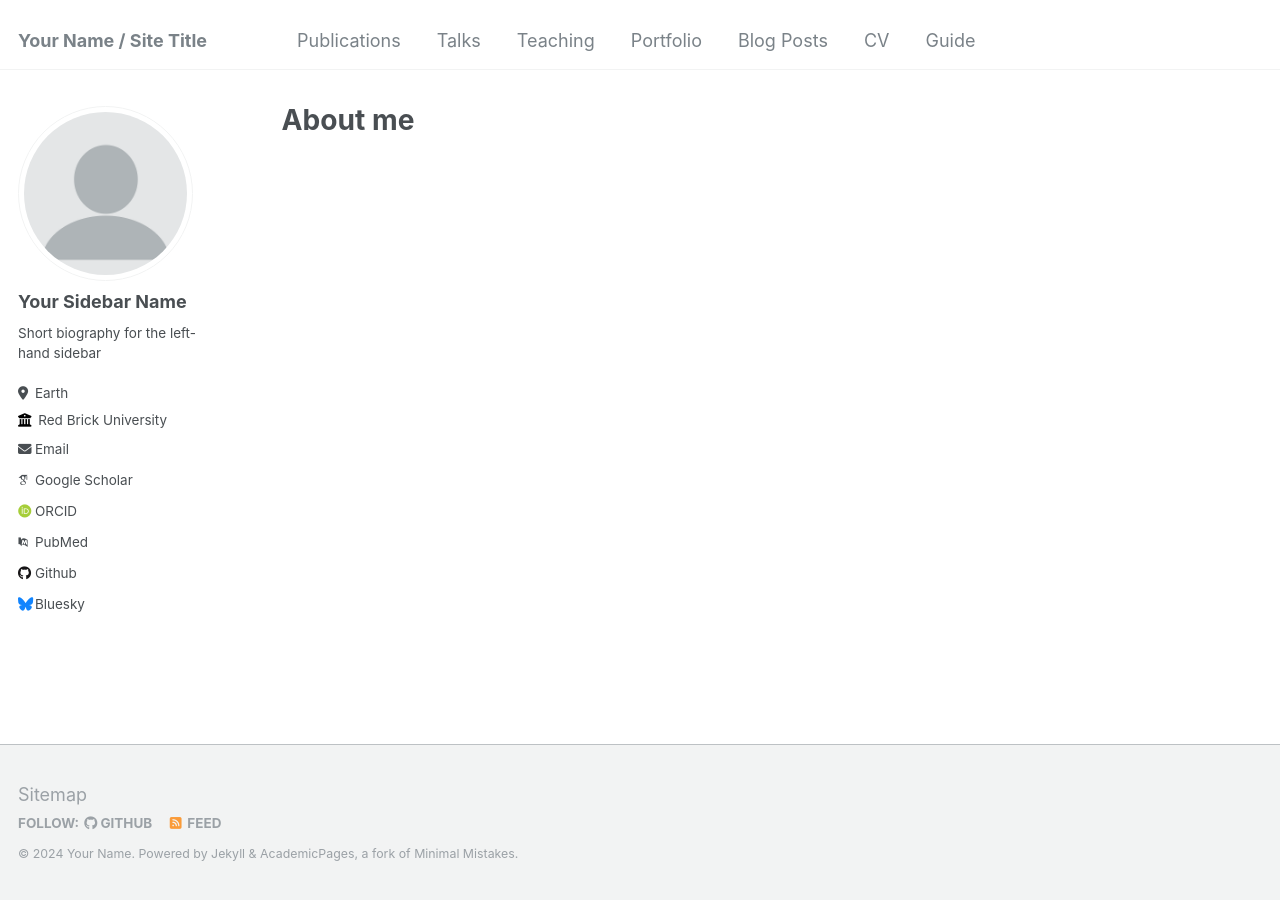
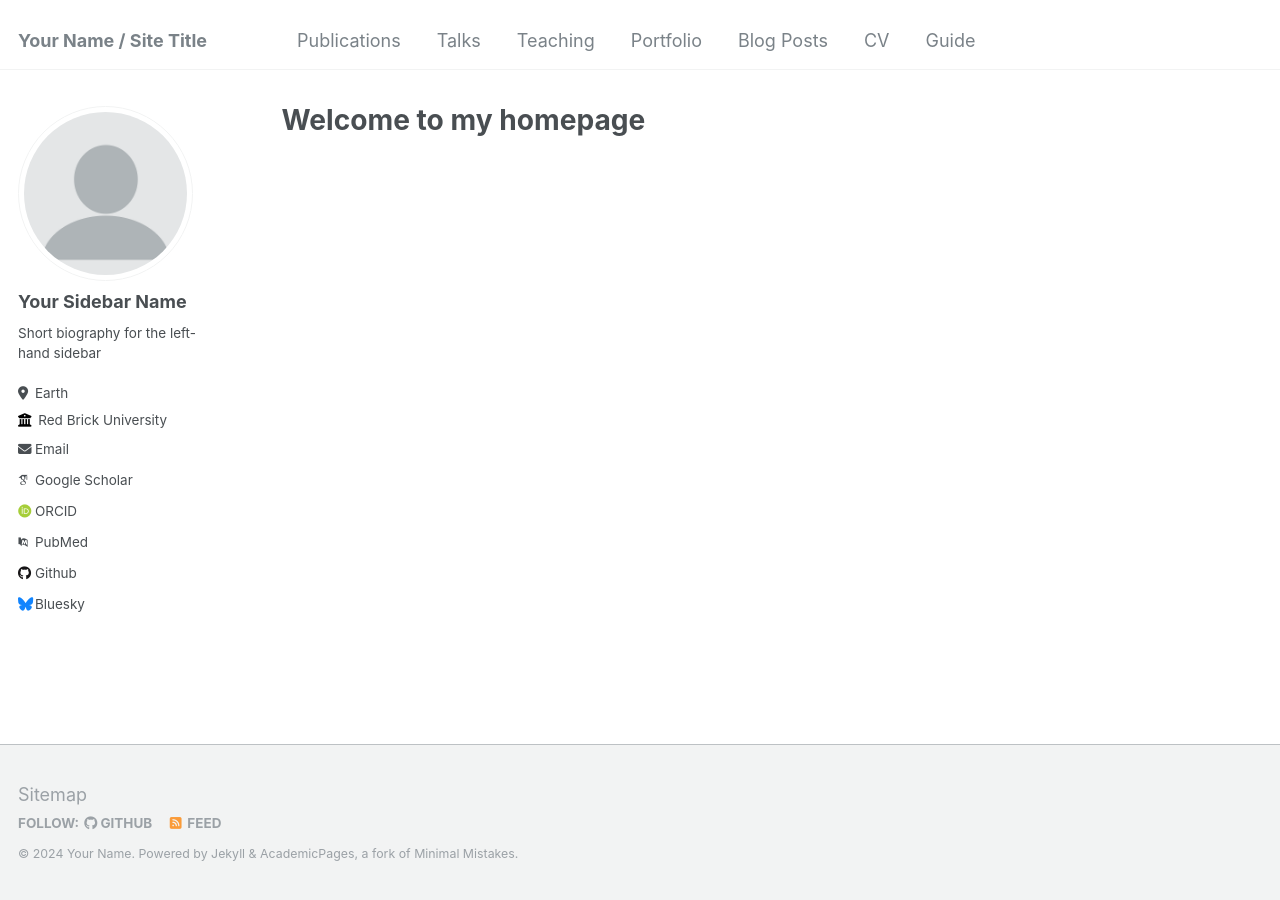
Before and after one commit to HUANG-Kaibo/Huangkaibo, a Jekyll site: the page built from _pages/about.md, in a window 1280 px wide. Built offline with Jekyll 4.4.1, drawn with Linux system fonts in a browser that asks for light colours; some web fonts are replaced.

Commit message:
Update about.md

```diff
--- a/_pages/about.md
+++ b/_pages/about.md
@@ -1,6 +1,6 @@
 ---
 permalink: /
-title: "About me"
+title: "Welcome to my homepage"
 author_profile: true
 redirect_from:
   - /about/
```
